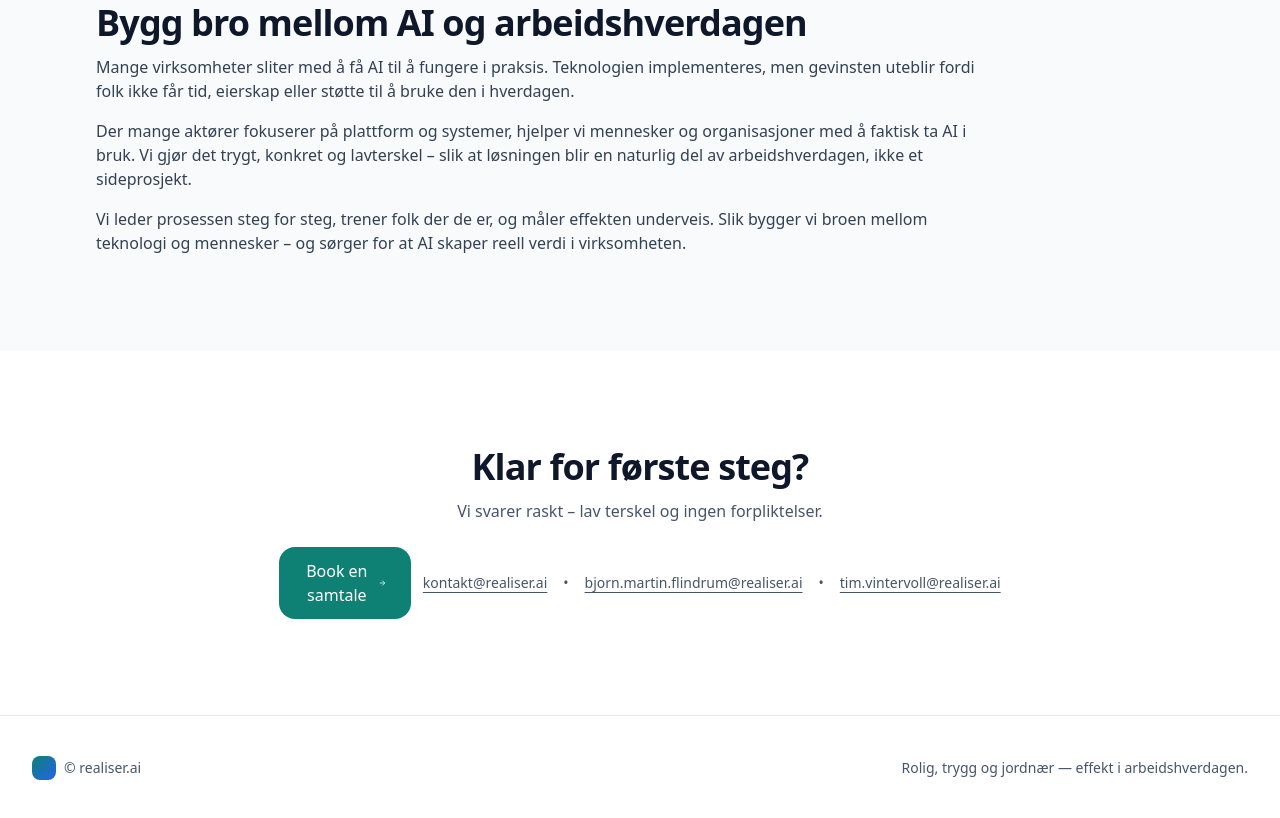
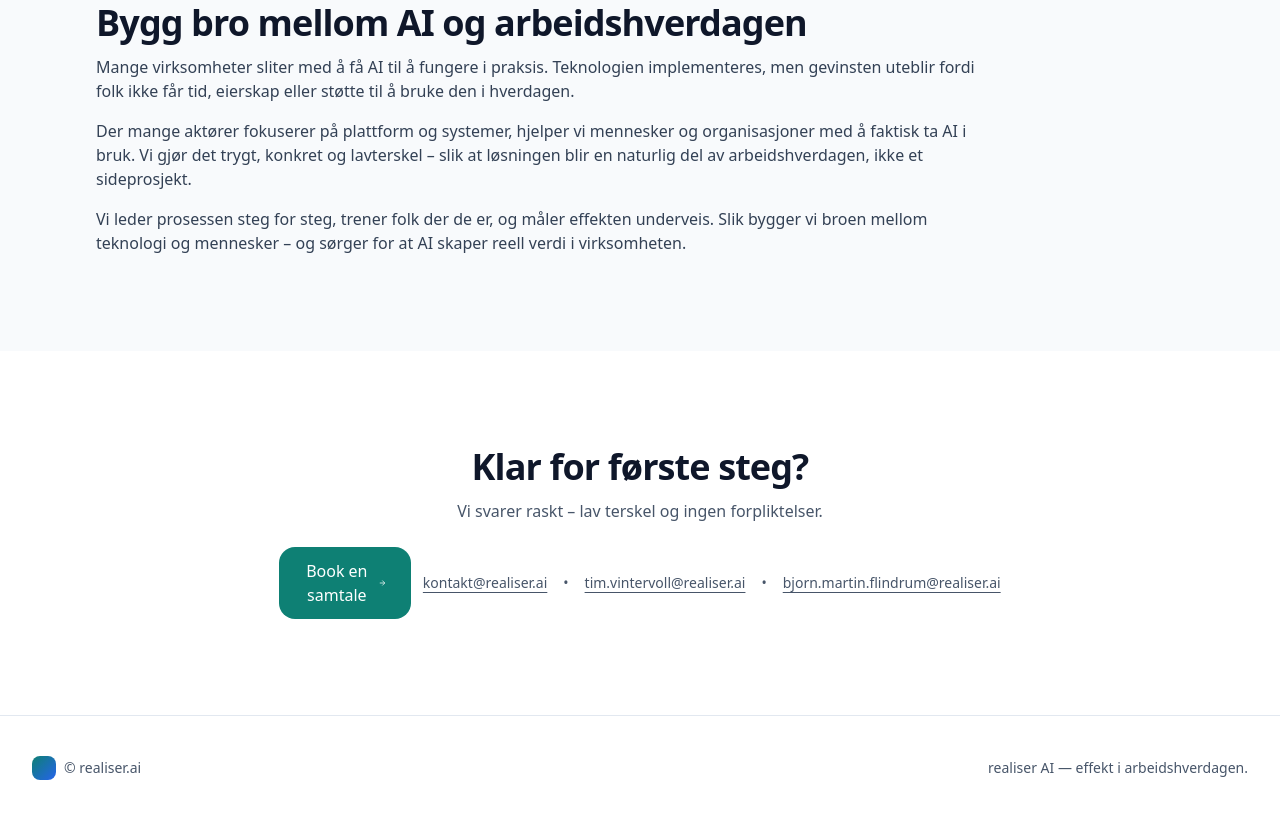
Before and after one commit to bmflindrum-realiser/realiser-static-site, a plain HTML site: page index.html in a window 1280 px wide. Shown: the part 2361-3179 px from the top of the page. Drawn offline with nearby package versions, Linux system fonts and the light colour scheme.

Commit message:
Update index.html

```diff
--- a/index.html
+++ b/index.html
@@ -204,9 +204,9 @@
         <div class="flex items-center gap-4 text-sm text-slate-600">
           <a class="underline underline-offset-4 hover:text-slate-800" href="mailto:kontakt@realiser.ai">kontakt@realiser.ai</a>
           <span class="hidden sm:inline">•</span>
-          <a class="underline underline-offset-4 hover:text-slate-800" href="mailto:bm@realiser.ai">bjorn.martin.flindrum@realiser.ai</a>
+          <a class="underline underline-offset-4 hover:text-slate-800" href="mailto:tim.vintervoll@realiser.ai">tim.vintervoll@realiser.ai</a>
           <span class="hidden sm:inline">•</span>
-          <a class="underline underline-offset-4 hover:text-slate-800" href="mailto:tim@realiser.ai">tim.vintervoll@realiser.ai</a>
+          <a class="underline underline-offset-4 hover:text-slate-800" href="mailto:bjorn.martin.flindrum@realiser.ai">bjorn.martin.flindrum@realiser.ai</a>
         </div>
       </div>
     </div>
@@ -220,7 +220,7 @@
         <span class="text-sm text-slate-600">© realiser.ai</span>
       </div>
       <div class="text-sm text-slate-600">
-        Rolig, trygg og jordnær — effekt i arbeidshverdagen.
+        realiser AI — effekt i arbeidshverdagen.
       </div>
     </div>
   </footer>
```
